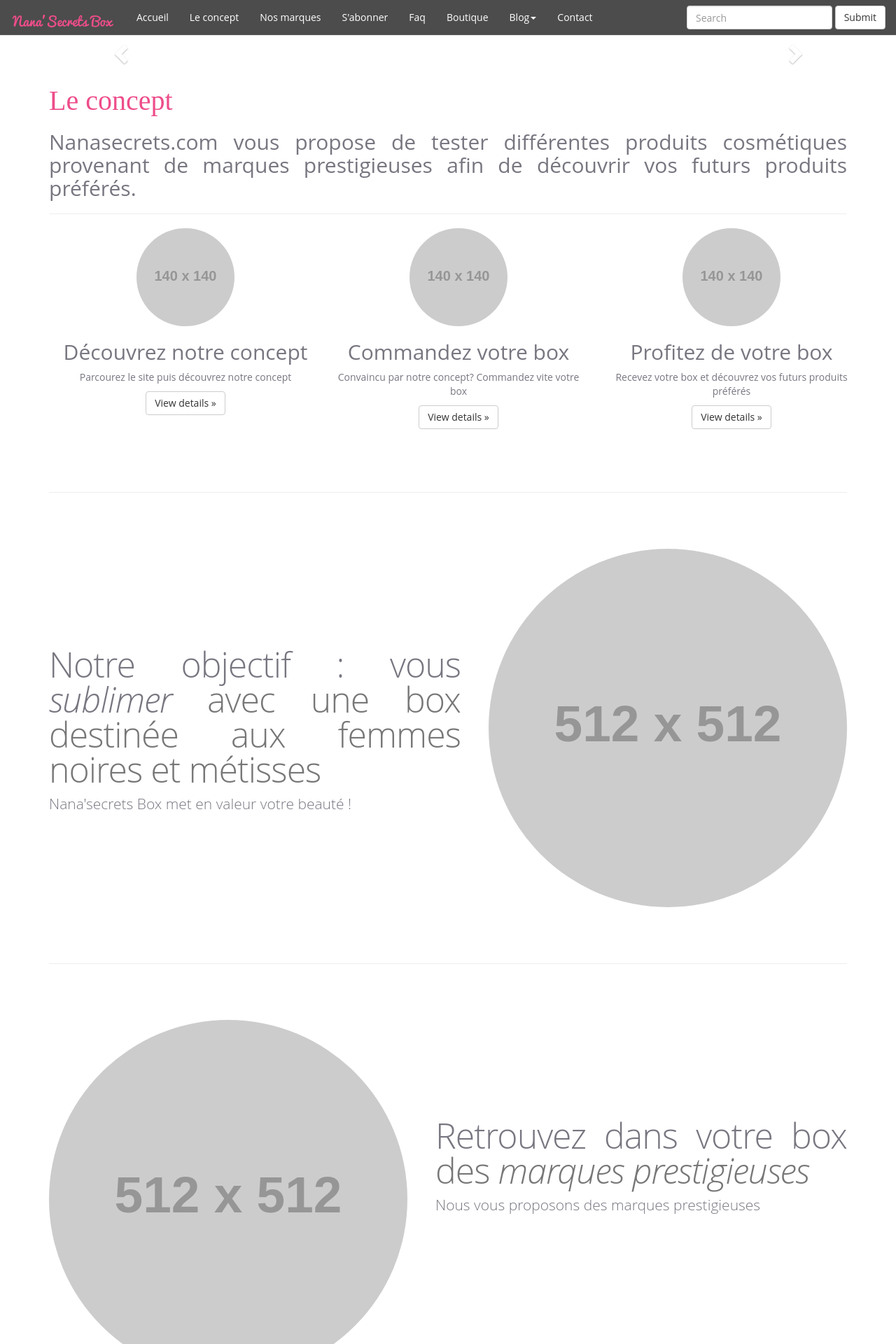
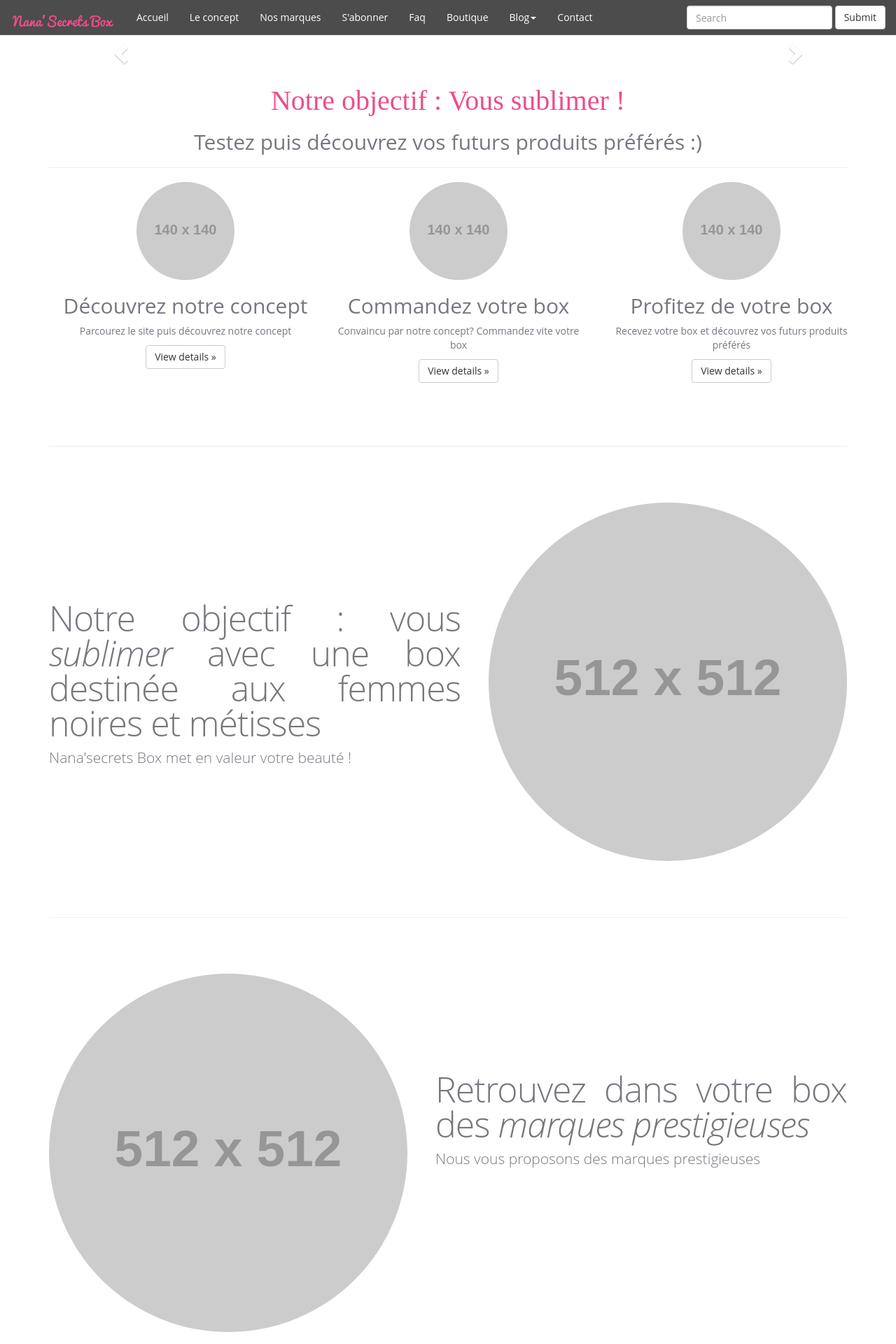
Before and after one commit to cdiomande78/jekyll-nanasecrets, a Jekyll site: the page built from le-concept.html, in a window 1280 px wide. Shown: the top 1920 px of the page at 70% size. Built offline with Jekyll 4.4.1, drawn with Linux system fonts in a browser that asks for light colours; nearby versions of some CDN libraries; Markdown is read by kramdown in place of the engine named in the settings.

Commit message:
amélioration3

```diff
--- a/css/style.css
+++ b/css/style.css
@@ -449,3 +449,13 @@ section {
   line-height: 1;
   letter-spacing: -1px;
 }
+
+.btn-circle {
+  width: 100px;
+  height: 100px;
+  text-align: center;
+  padding: 6px 0;
+  font-size: 12px;
+  line-height: 1.428571429;
+  border-radius: 15px;
+}
--- a/le-concept.html
+++ b/le-concept.html
@@ -37,8 +37,8 @@ title: Le concept
   </div>
 </div>
 
-<h1>Le concept</h1>
-    <h2 style="text-align: justify;">Nanasecrets.com vous propose de&nbsp;tester différentes produits cosmétiques provenant de marques prestigieuses afin de découvrir vos futurs produits préférés.</h2>
+<h1 style="text-align: center;">Notre objectif : Vous sublimer !</h1>
+    <h2 style="text-align: center;">Testez puis découvrez vos futurs produits préférés :)</h2>
 
     <hr>
 
@@ -98,6 +98,4 @@ title: Le concept
     <p class="lead">Pour vous aider à trouver les produits qui vous conviennent</p>
   </div>
 
-  <hr class="featurette-divider">
-
   <!-- /END THE FEATURETTES -->
```
Also changed, not shown: nos-marques.html (+50 -20 lines).
